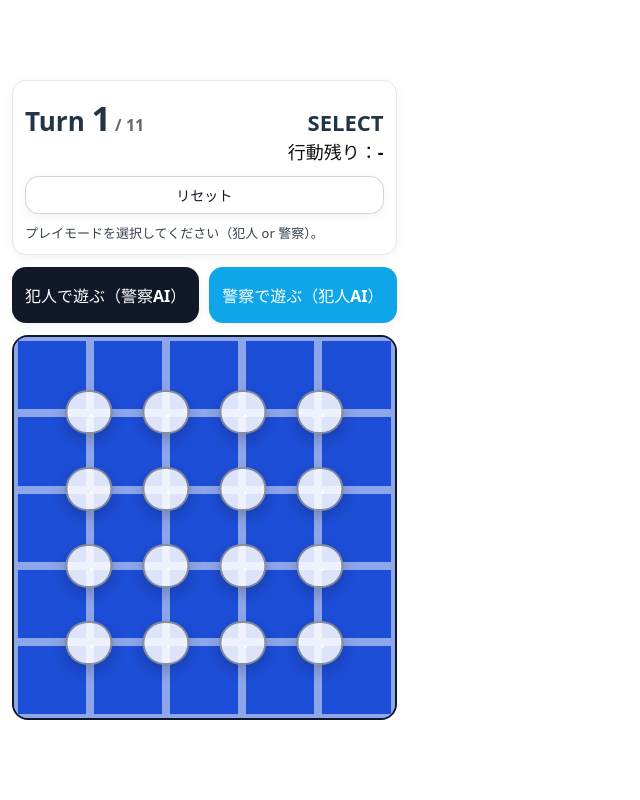
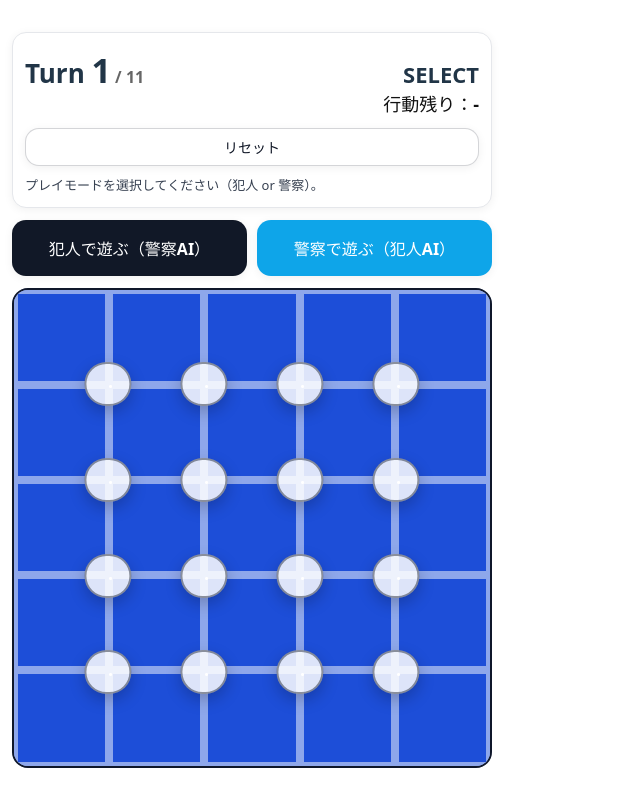
Before and after one commit to ykatoh1024-jpg/citychase-web, a React (Vite) app: page / in a window 1280 px wide. Shown: the whole page, without its empty margins (0-640 px from the left). Built offline with nearby package versions, Linux system fonts and the light colour scheme.

Commit message:
fix: stabilize board size on iOS by removing aspectRatio

```diff
--- a/src/App.tsx
+++ b/src/App.tsx
@@ -1032,7 +1032,7 @@ export default function App() {
         )}
 
         <section>
-          <div style={{ position: "relative", width: "100%", maxWidth: 480, margin: "0 auto", aspectRatio: "1 / 1" }}>
+          <div style={{ position: "relative", width: "min(92vw, 480px)", height: "min(92vw, 480px)", margin: "0 auto",}}>
             <div style={{ position: "absolute", inset: 0, borderRadius: 16, background: "#cbd5e1" }} />
 
             <div
```
